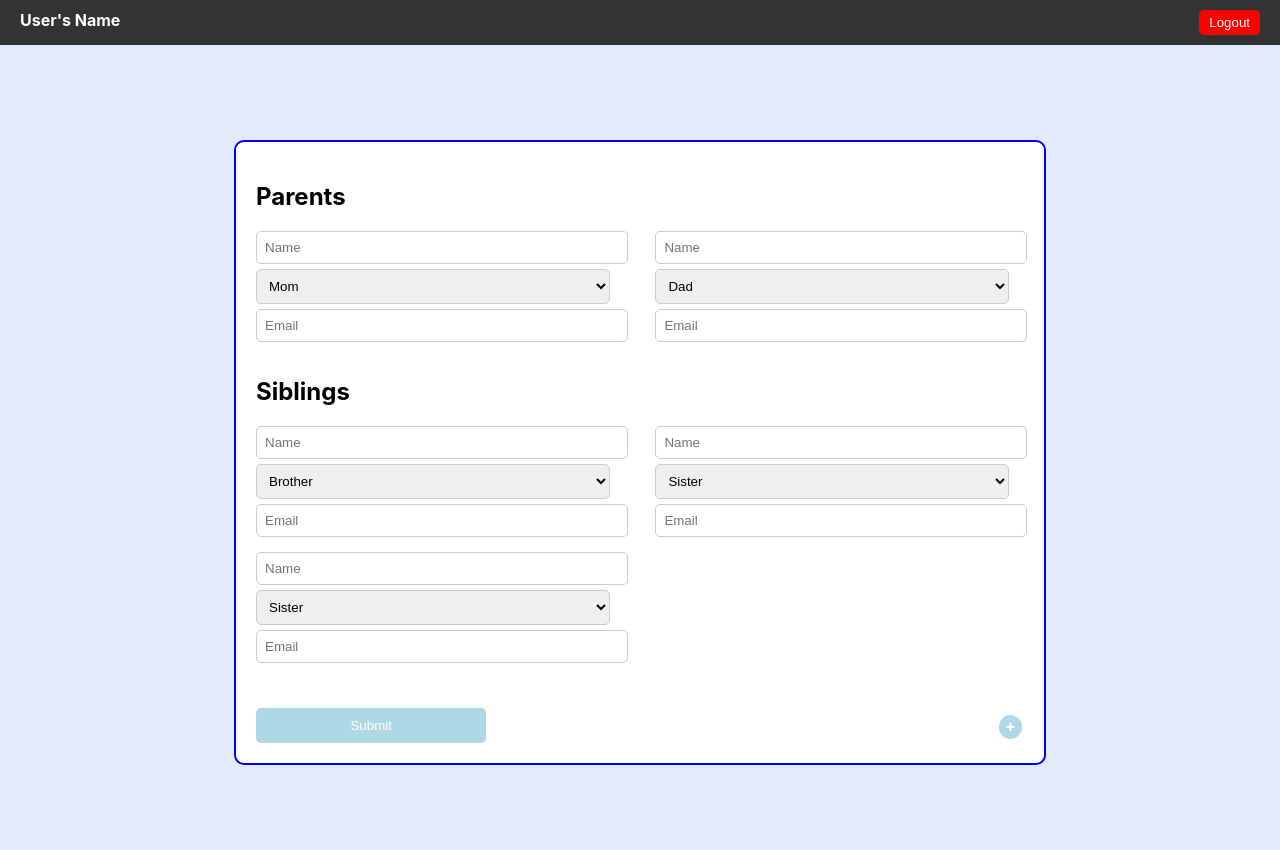
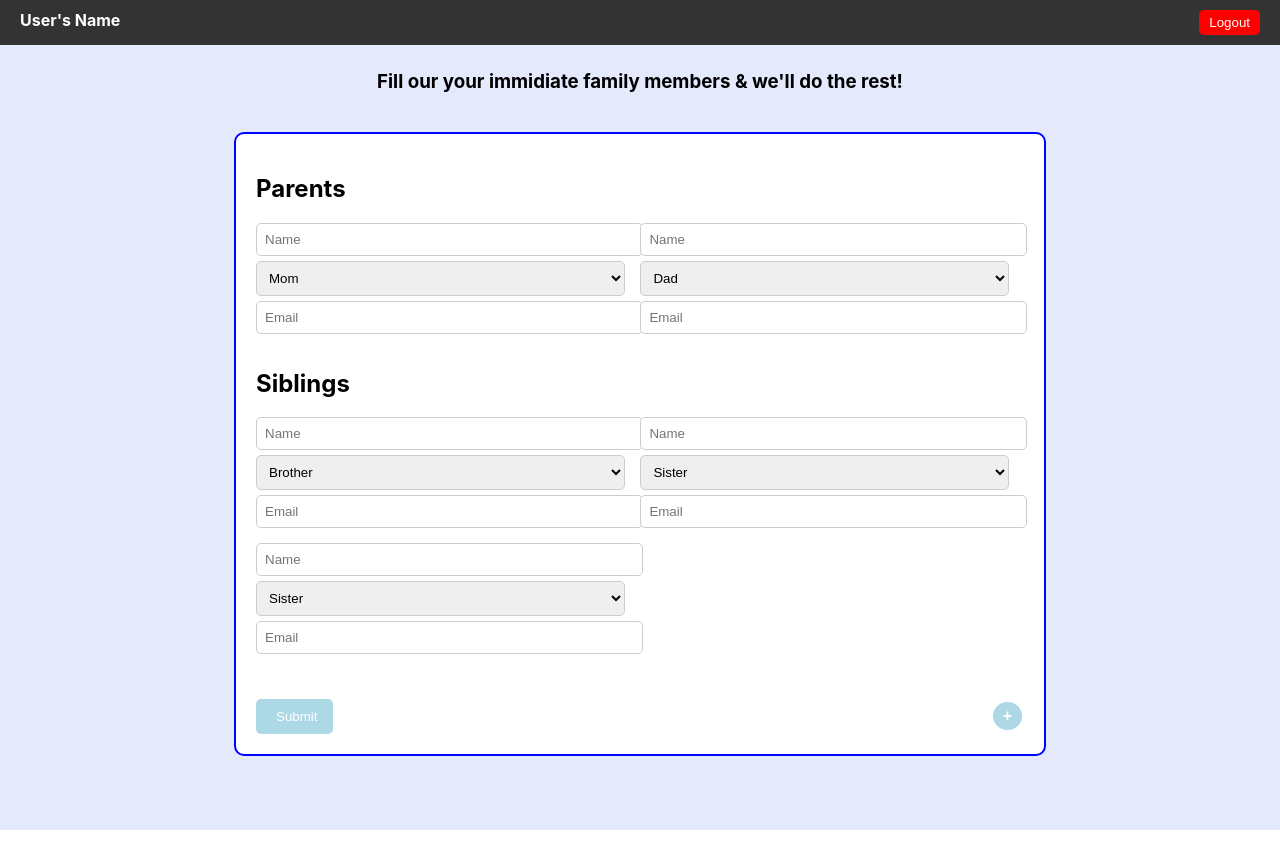
Before and after one commit to peacemakerbak/family-tree-app, a React (Create React App) app: page /dashboard in a window 1280 px wide. Built offline with nearby package versions, Linux system fonts and the light colour scheme.

Commit message:
dash done

```diff
--- a/src/components/dashboard/Dashboard.css
+++ b/src/components/dashboard/Dashboard.css
@@ -7,7 +7,7 @@
     min-height: 100vh;
     background-color: #E4E9FB;
     overflow: auto;
-    padding-top: 50px; /* Slightly less space between navbar and card */
+    padding-top: 30px; /* Adjusted for better spacing */
 }
 
 .dashboard-navbar {
@@ -37,17 +37,23 @@
     margin-right: 20px;
 }
 
+.h3-description {
+    margin-top: 40px; /* Space below navbar */
+    text-align: center;
+    width: 100%;
+}
+
 .dashboard-card {
     display: flex;
     flex-direction: column;
     align-items: center;
-    position: relative; /* Needed for absolute positioning of the '+' button inside */
     background-color: #FFFFFF;
     padding: 20px;
-    border: 2px solid blue; /* Added blue border */
+    border: 2px solid blue;
     border-radius: 10px;
-    width: 60%; /* Adjusted width for smaller overall size */
-    margin-top: 90px; /* Reduced margin-top to bring card closer to navbar */
+    width: 60%;
+    margin-top: 20px; /* Adjusted for visual balance */
+    position: relative; /* Needed for positioning the '+' button */
 }
 
 .dashboard-section {
@@ -64,8 +70,7 @@
 .family-member {
     width: 48%; /* Ensures two members per row */
     margin-bottom: 10px;
-    padding-right: 15px; /* Increased padding for more space between columns */
-    box-sizing: border-box;
+    padding-right: 15px; /* More space between columns */
 }
 
 .dashboard-section input, .dashboard-section select {
@@ -92,15 +97,23 @@
 }
 
 .add-button {
-    background-color: #ADD8E6; /* Light blue background */
-    padding: 3px 7px; /* Smaller padding for a smaller button */
-    position: absolute; /* Positioning the button at the bottom right */
-    bottom: 20px; /* Distance from the bottom of the card */
-    right: 20px; /* Distance from the right of the card */
+    background-color: #ADD8E6;
+    position: absolute;
+    bottom: 20px;
+    right: 20px;
 }
 
-.add-button:hover, .delete-button:hover {
-    background-color: #45a049;
+.delete-button {
+    background-color: #FFA07A; /* Light red background */
+    padding: 3px 7px; /* Smaller padding for a smaller button */
+}
+
+.delete-button:hover {
+    background-color: #DC143C; /* Darker red on hover */
+}
+
+.add-button:hover {
+    background-color: #5CACEE;
 }
 
 .submit-button {
@@ -111,10 +124,10 @@
     padding: 10px 20px;
     cursor: pointer;
     margin-top: 10px;
-    width: 30%; /* Smaller and more centered button */
-    align-self: center; /* Ensures button is centered */
+    width: 10%; /* Smaller width */
+    align-self: center; /* Ensures button is centered in the dashboard card */
 }
 
 .submit-button:hover {
-    background-color: #5CACEE;
+    background-color: #487894;
 }
--- a/src/components/dashboard/Dashboard.js
+++ b/src/components/dashboard/Dashboard.js
@@ -52,6 +52,9 @@ const Dashboard = () => {
       <div className="dashboard-navbar">
         <div className="username">User's Name</div>
         <button className="logout-button">Logout</button>
+      </div>
+      <div>
+      <h3 className="h3-description"> Fill our your immidiate family members & we'll do the rest! </h3>
       </div>
       <div className="dashboard-card">
         <form onSubmit={handleSubmit}>
```
